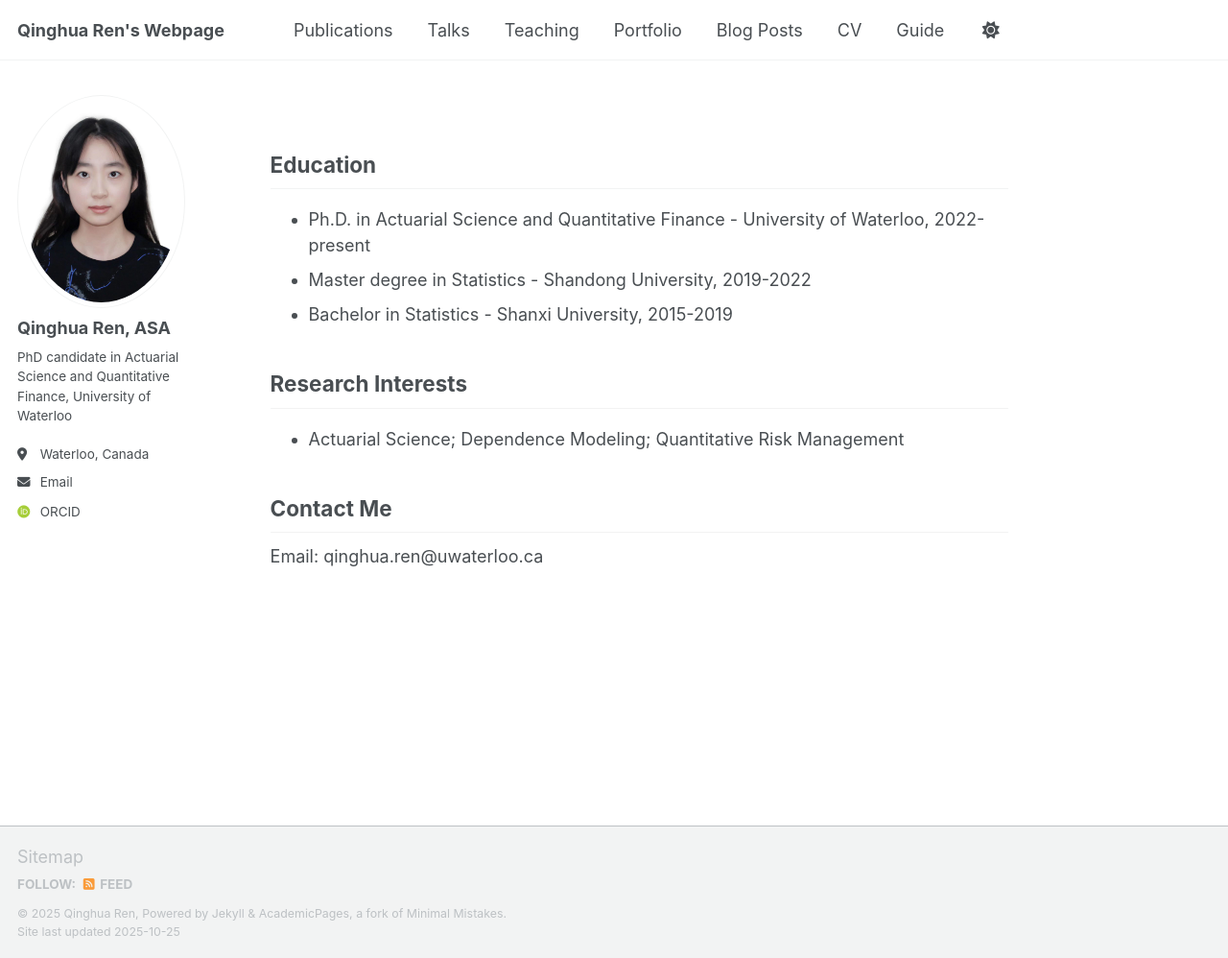
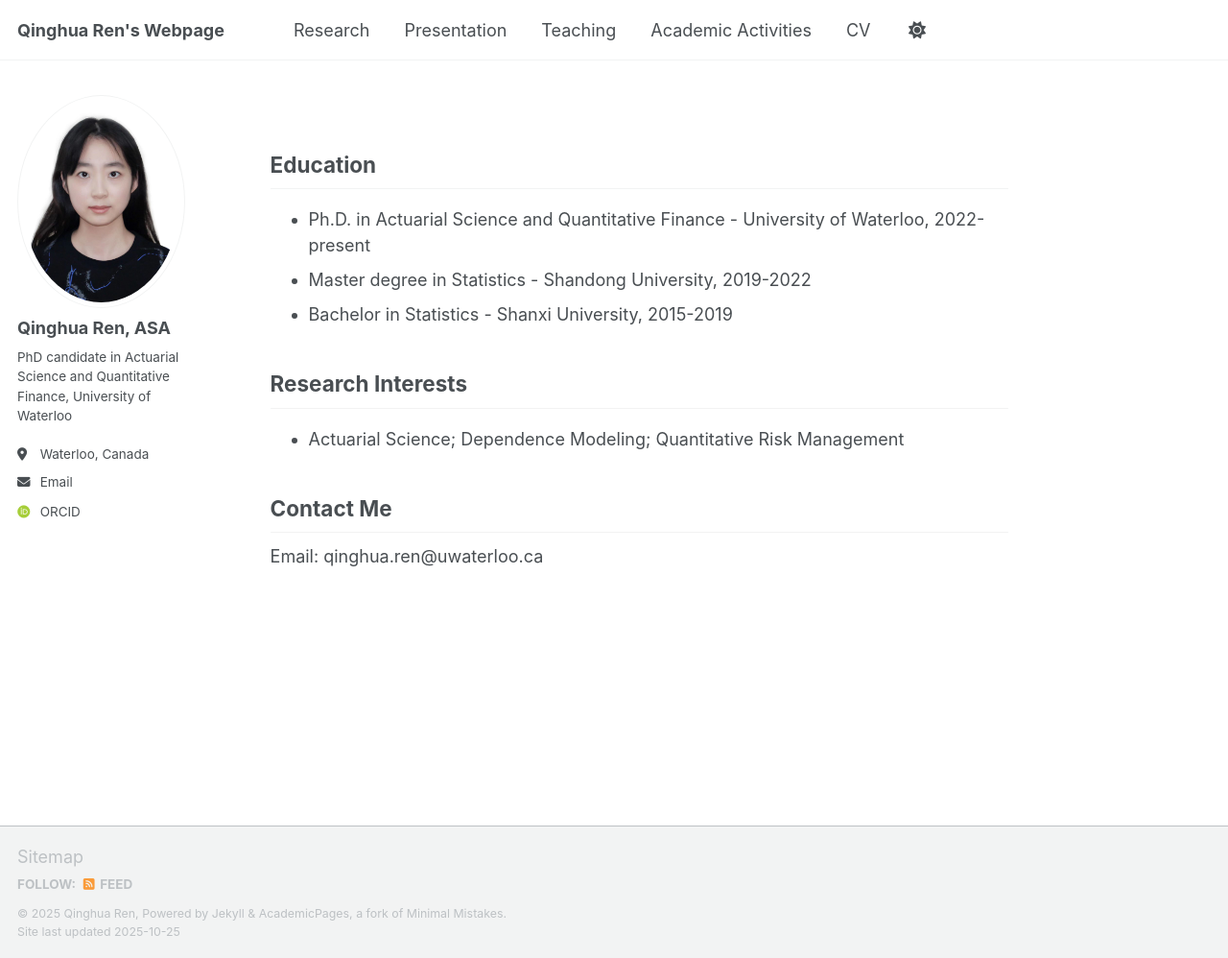
Before and after one commit to qinghua-ren/qinghua-ren.github.io, a Jekyll site: the page built from _pages/about.md, in a window 1280 px wide and 998 px high. Shown: the whole window at 96% size. Built offline with Jekyll 4.4.1, drawn with Linux system fonts in a browser that asks for light colours; some web fonts are replaced; a script that is not in the unit is left out; part of the change alters nothing that is shown.

Commit message:
Update navigation.yml

```diff
--- a/_data/navigation.yml
+++ b/_data/navigation.yml
@@ -1,33 +1,16 @@
-# The following is the order of the links in the header of the website.
-#
-# Changing the order here will adjust the order and you can also add additional
-# links. Removing a link prevents it from showing in the header, but does not
-# prevent it from being included in the site.
-#
-# NOTE that only one of the CV options should be selected, the first is for the
-#      Markdown formatted page while the second is generated using JSON.
-
+# main links links
 main:
-  - title: "Publications"
+  - title: "Research"
     url: /publications/
 
-  - title: "Talks"
+  - title: "Presentation"
     url: /talks/
 
   - title: "Teaching"
     url: /teaching/
 
-  - title: "Portfolio"
-    url: /portfolio/
-
-  - title: "Blog Posts"
-    url: /year-archive/
+  - title: "Academic Activities"
+    url: /activities/
 
   - title: "CV"
     url: /cv/
-
-  # - title: "CV"
-  #   url: /cv-json/
-
-  - title: "Guide"
-    url: /markdown/
```
